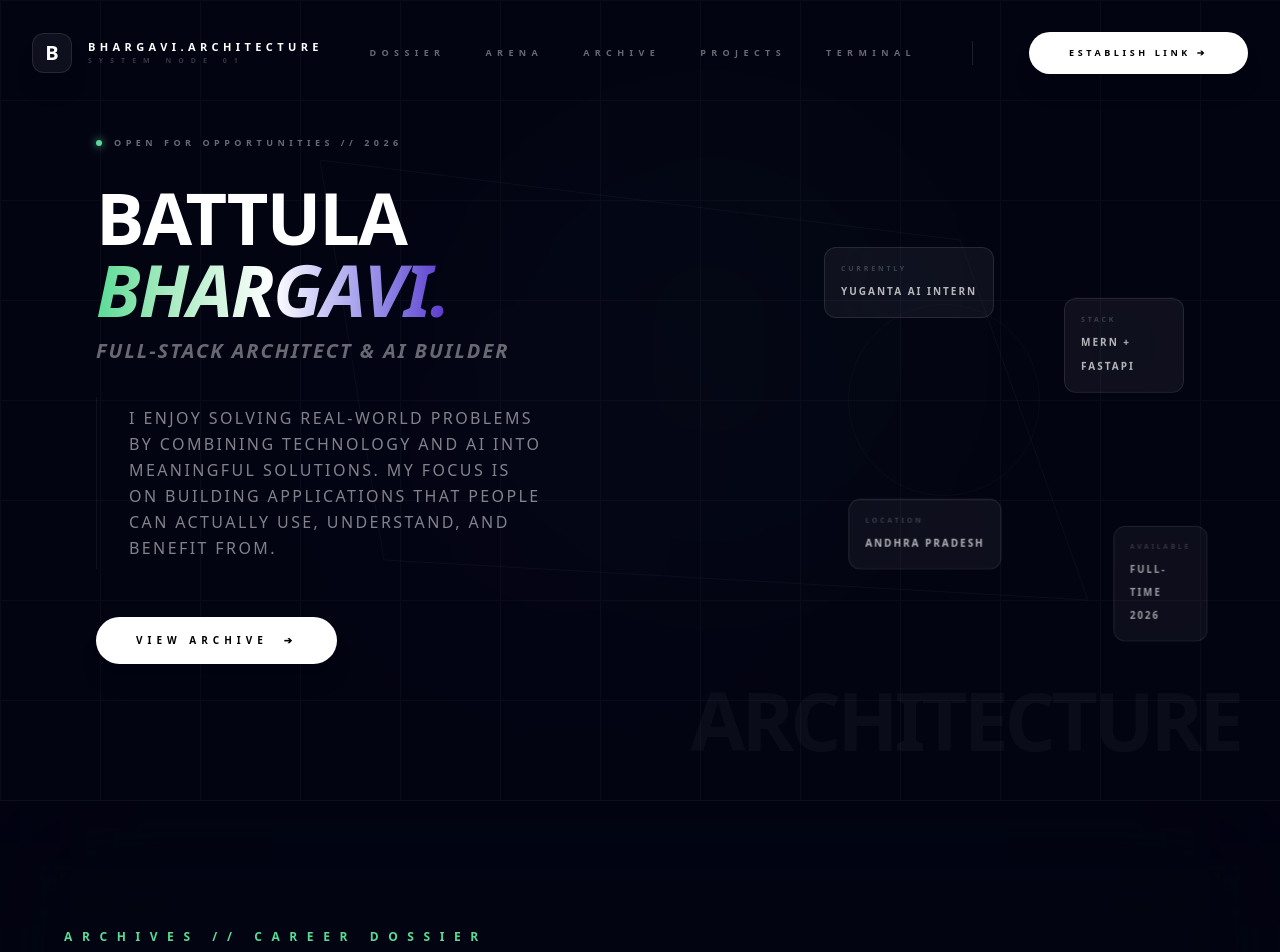
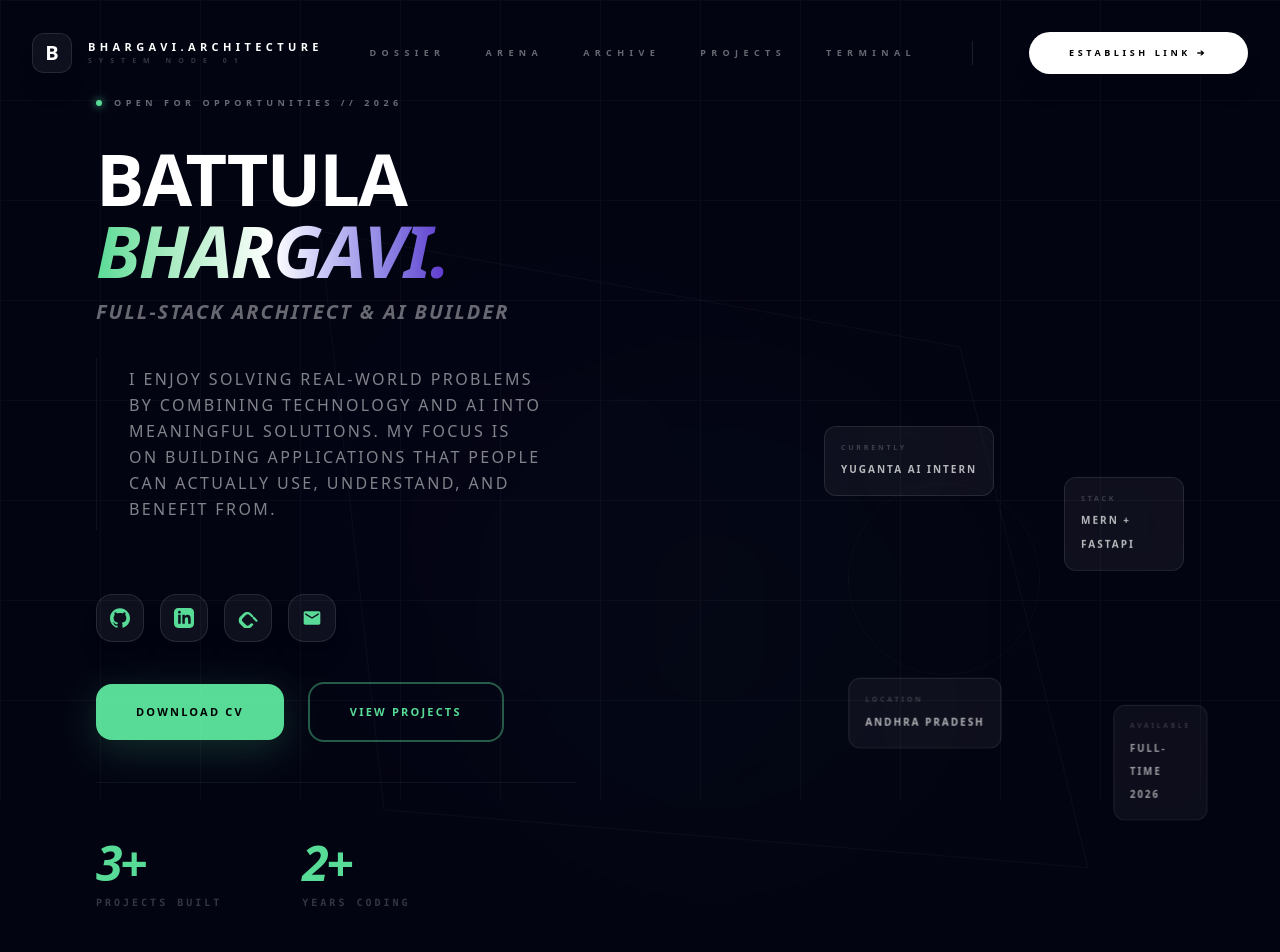
Before and after one commit to bhargavibattula/about-me, a React (Vite) app in the folder Portfolio/: page / in a window 1280 px wide. Shown: the top 952 px of the page. Built offline with nearby package versions, Linux system fonts and the light colour scheme.

Commit message:
Implement custom social icons, CTA buttons, and stats row in Hero section

```diff
--- a/Portfolio/src/components/professional/Hero.jsx
+++ b/Portfolio/src/components/professional/Hero.jsx
@@ -93,15 +93,71 @@ const Hero = () => {
                         </p>
                     </div>
 
-                    <div className="pt-4">
+                    <div className="space-y-10 pt-8">
+                        {/* Social Icons */}
+                        <div className="flex items-center gap-4">
+                            {[
+                                { name: 'GitHub', url: 'https://github.com/bhargavibattula', icon: 'M12 .297c-6.63 0-12 5.373-12 12 0 5.303 3.438 9.8 8.205 11.385.6.113.82-.258.82-.577 0-.285-.01-1.04-.015-2.04-3.338.724-4.042-1.61-4.042-1.61C4.422 18.07 3.633 17.7 3.633 17.7c-1.087-.744.084-.729.084-.729 1.205.084 1.838 1.236 1.838 1.236 1.07 1.835 2.809 1.305 3.495.998.108-.776.417-1.305.76-1.605-2.665-.3-5.466-1.332-5.466-5.93 0-1.31.465-2.38 1.235-3.22-.135-.303-.54-1.523.105-3.176 0 0 1.005-.322 3.3 1.23.96-.267 1.98-.399 3-.405 1.02.006 2.04.138 3 .405 2.28-1.552 3.285-1.23 3.285-1.23.645 1.653.24 2.873.12 3.176.765.84 1.23 1.91 1.23 3.22 0 4.61-2.805 5.625-5.475 5.92.42.36.81 1.096.81 2.22 0 1.606-.015 2.896-.015 3.286 0 .315.21.69.825.57C20.565 22.092 24 17.592 24 12.297c0-6.627-5.373-12-12-12' },
+                                { name: 'LinkedIn', url: 'https://www.linkedin.com/in/battula-bhargavi-tejaswi', icon: 'M19 0h-14c-2.761 0-5 2.239-5 5v14c0 2.761 2.239 5 5 5h14c2.762 0 5-2.239 5-5v-14c0-2.761-2.238-5-5-5zm-11 19h-3v-11h3v11zm-1.5-12.268c-.966 0-1.75-.79-1.75-1.764s.784-1.764 1.75-1.764 1.75.79 1.75 1.764-.783 1.764-1.75 1.764zm13.5 12.268h-3v-5.604c0-3.368-4-3.113-4 0v5.604h-3v-11h3v1.765c1.396-2.586 7-2.777 7 2.476v6.759z' },
+                                { name: 'LeetCode', url: 'https://leetcode.com/u/BhargaviTejaswi/', icon: 'M16.102 17.93l-2.697 2.607c-.466.467-1.111.662-1.823.662s-1.357-.195-1.824-.662l-4.332-4.363c-.467-.467-.702-1.15-.702-1.863s.235-1.357.702-1.824l4.332-4.363c.467-.467 1.112-.662 1.824-.662.712 0 1.357.195 1.823.662l2.697 2.606c.514.515 1.335.515 1.849 0 .515-.515.515-1.335 0-1.849l-2.697-2.606c-1.086-1.086-2.56-1.576-4.216-1.576-1.656 0-3.13.49-4.215 1.576l-4.332 4.363c-1.086 1.086-1.575 2.56-1.575 4.215 0 1.656.489 3.13 1.575 4.216l4.332 4.363c1.085 1.086 2.56 1.575 4.215 1.575 1.655 0 3.129-.489 4.216-1.575l2.697-2.607c.515-.514.515-1.334 0-1.848-.514-.515-1.335-.515-1.849 0z M23.103 14.288l-3.328-3.352c-.515-.515-1.335-.515-1.849 0s-.515 1.335 0 1.849l3.328 3.352c.515.514 1.335.514 1.849 0s.515-1.335 0-1.849z' },
+                                { name: 'Email', url: 'mailto:BHARGAVITEJASWI97@GMAIL.COM', icon: 'M20 4H4c-1.1 0-1.99.9-1.99 2L2 18c0 1.1.9 2 2 2h16c1.1 0 2-.9 2-2V6c0-1.1-.9-2-2-2zm0 4l-8 5-8-5V6l8 5 8-5v2z' }
+                            ].map((social) => (
+                                <motion.a
+                                    key={social.name}
+                                    href={social.url}
+                                    target="_blank"
+                                    rel="noopener noreferrer"
+                                    whileHover={{ y: -3, backgroundColor: 'rgba(87,219,150,0.1)', borderColor: 'rgba(87,219,150,0.3)' }}
+                                    className="w-12 h-12 rounded-2xl bg-white/5 border border-white/10 flex items-center justify-center text-mint transition-all duration-300 shadow-xl"
+                                >
+                                    <svg className="w-5 h-5 fill-current" viewBox="0 0 24 24">
+                                        <path d={social.icon} />
+                                    </svg>
+                                </motion.a>
+                            ))}
+                        </div>
+
+                        {/* CTA Buttons */}
+                        <div className="flex flex-wrap items-center gap-6">
+                            <motion.a
+                                href="#"
+                                whileHover={{ scale: 1.05 }}
+                                whileTap={{ scale: 0.98 }}
+                                className="px-10 py-5 bg-mint text-black font-black uppercase text-[11px] tracking-[0.2em] rounded-2xl hover:bg-white transition-all shadow-[0_10px_40px_rgba(87,219,150,0.2)]"
+                            >
+                                Download CV
+                            </motion.a>
                             <motion.button
-                            whileHover={{ x: 8 }}
+                                onClick={() => document.getElementById('projects')?.scrollIntoView({ behavior: 'smooth' })}
+                                whileHover={{ scale: 1.05, borderColor: 'rgba(87,219,150,1)' }}
                                 whileTap={{ scale: 0.98 }}
-                            onClick={() => window.scrollTo({ top: window.innerHeight, behavior: 'smooth' })}
-                            className="group px-10 py-4 bg-white text-black font-black uppercase text-[10px] tracking-[0.5em] rounded-full hover:bg-mint transition-all shadow-xl flex items-center gap-4"
+                                className="px-10 py-5 bg-transparent border-2 border-mint/40 text-mint font-black uppercase text-[11px] tracking-[0.2em] rounded-2xl hover:text-white transition-all"
                             >
-                            View Archive <span className="group-hover:translate-x-1 transition-transform">➔</span>
+                                View Projects
                             </motion.button>
+                        </div>
+
+                        <div className="pt-2 border-t border-white/5" />
+
+                        {/* Stats Row */}
+                        <div className="flex flex-wrap items-center gap-12 md:gap-20 pt-2">
+                            {[
+                                { value: '3+', label: 'PROJECTS BUILT' },
+                                { value: '2+', label: 'YEARS CODING' },
+                                { value: '10+', label: 'TECH MASTERED' }
+                            ].map((stat, i) => (
+                                <motion.div
+                                    key={i}
+                                    initial={{ opacity: 0, y: 20 }}
+                                    animate={{ opacity: 1, y: 0 }}
+                                    transition={{ delay: 0.5 + (i * 0.1) }}
+                                    className="flex flex-col gap-2"
+                                >
+                                    <span className="text-4xl md:text-5xl font-black text-mint tracking-tighter italic">{stat.value}</span>
+                                    <span className="text-[9px] md:text-[10px] font-black text-white/20 uppercase tracking-[0.3em] font-mono">{stat.label}</span>
+                                </motion.div>
+                            ))}
+                        </div>
                     </div>
                 </motion.div>
 
```
Lines whose indentation alone changed are shown as unchanged.
